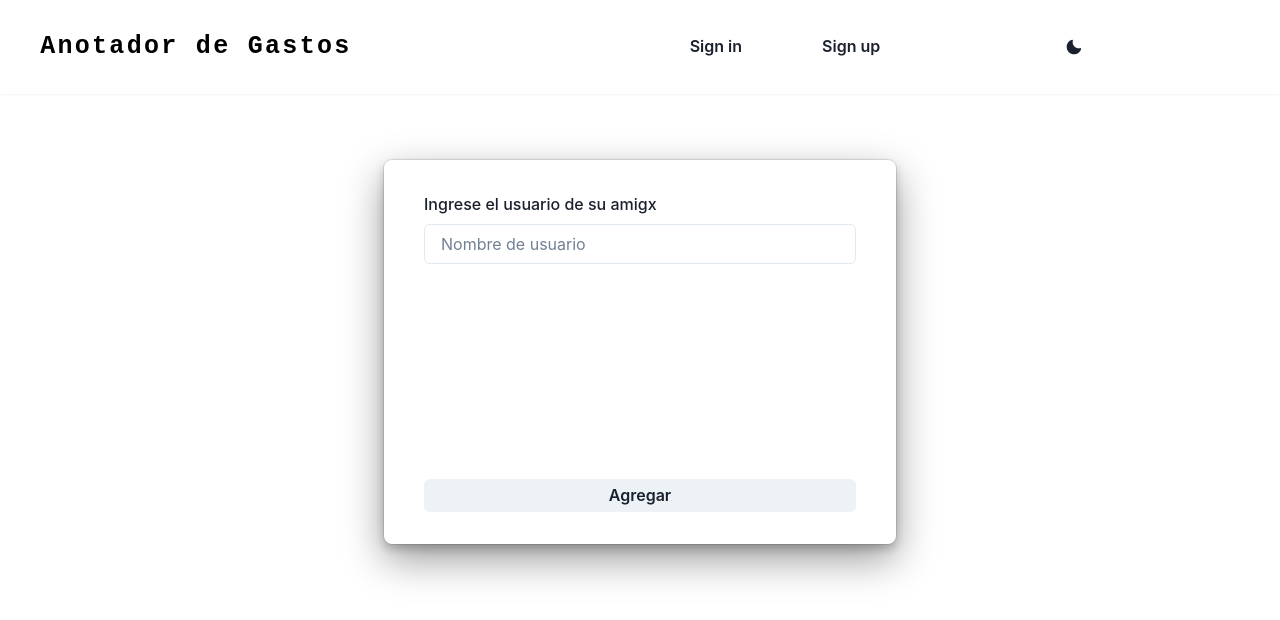
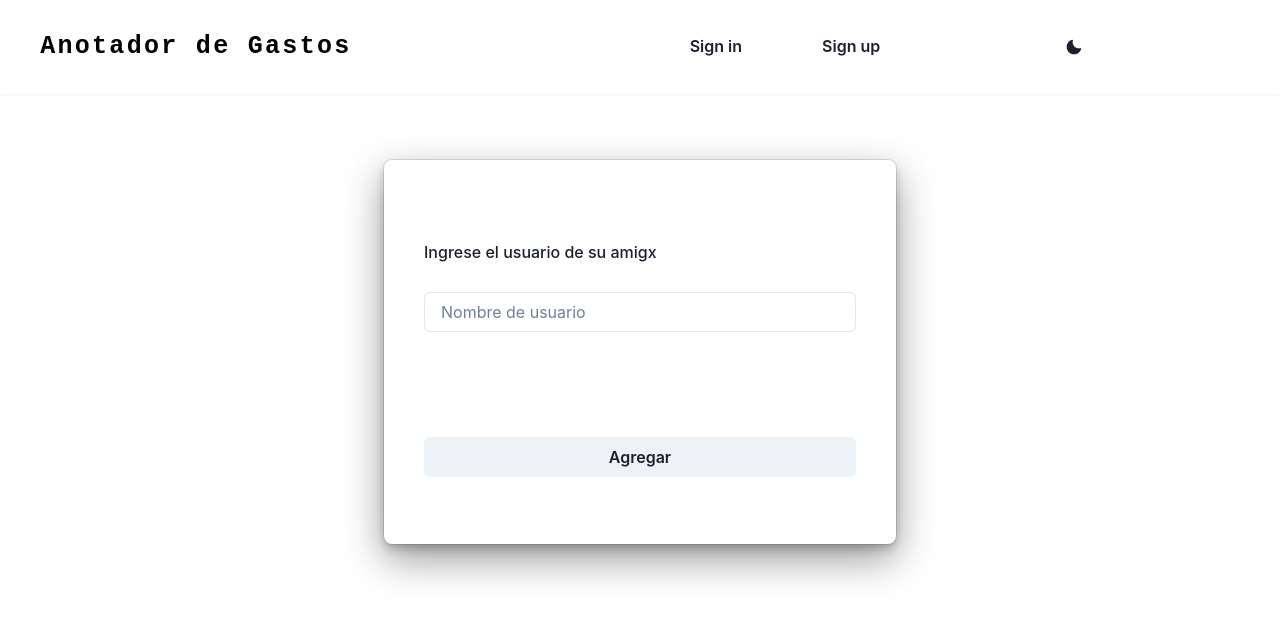
Before and after one commit to Tomascalabria/ControladorDeGastos-Client, a React (Create React App) app: page /amigos/agregar in a window 1280 px wide. Shown: the top 620 px of the page. Built offline with nearby package versions, Linux system fonts and the light colour scheme.

Commit message:
solucionando error con jwt y retocando 'agregar amigos'

```diff
--- a/src/Context/ApiCall.js
+++ b/src/Context/ApiCall.js
@@ -5,7 +5,7 @@ export const loginProcess=async(userCrentials,dispatch)=>{
     dispatch({type:'LOGIN_START'})
     try{
      const response=await axios.post('https://controladorgastosapi.herokuapp.com/users/login',userCrentials)
-        dispatch({type:'LOGIN_SUCCESS',payload:response.data},window.localStorage.setItem('token',JSON.stringify(response.data.webtoken)))
+        dispatch({type:'LOGIN_SUCCESS',payload:response.data},window.localStorage.setItem('token',JSON.stringify(response.data.token)))
 
     }
     catch(err){
--- a/src/Context/AuthAction.js
+++ b/src/Context/AuthAction.js
@@ -4,6 +4,9 @@ export const loginInit=(userCredentials)=>({
 export const loginSuccess=(user)=>({
     type:'LOGIN_SUCCESS',
     payload:user
+
+
+
 })
 export const loginFailure=(error)=>({
     type:'LOGIN_FAILURE',
--- a/src/Context/AuthContext.js
+++ b/src/Context/AuthContext.js
@@ -15,7 +15,7 @@ export const AuthContextProvider=({children})=>{
     const [state,dispatch]=useReducer(AuthReducer,initialState)
     useEffect(()=>{
         localStorage.setItem('user',JSON.stringify(state.user))
-        localStorage.setItem('token',JSON.stringify(state.webtoken))
+        // localStorage.setItem('token',JSON.stringify((state.token)))
     },[state.user])
 
     return(
--- a/src/components/AddFriends/AddFriends.js
+++ b/src/components/AddFriends/AddFriends.js
@@ -1,12 +1,22 @@
 import { Box, Stack,FormControl,FormLabel,Input,useBreakpointValue, Button} from '@chakra-ui/react'
-import React, { useRef } from 'react'
+import axios from 'axios'
+import React, { useContext, useRef } from 'react'
+import { AuthContext } from '../../Context/AuthContext'
 
 export const AddFriends = () => {
-const {friend}=useRef()
-const handleClick=(e)=>{
+const friend=useRef()
+const {user}=useContext(AuthContext)
+
+const handleClick=async (e)=>{
     e.preventDefault()
-console.log('holla')
-}
+  const newFriend= await axios.post(`http://localhost:5050/friends/${user.userInfo._id}/add`,{friend:friend.current.value},{headers:{
+        token:user.token
+      }
+    })
+
+console.log(newFriend.data)
+console.log(newFriend.status)
+  }
     return (
         <Box
         w={'100%'}
@@ -20,6 +30,8 @@ console.log('holla')
       >
     <Box
     w={'lg'}
+    display='flex'
+    flexWrap={'wrap'}
     h='sm'
     justifyContent='center'
     py={{
@@ -43,16 +55,19 @@ console.log('holla')
   >
 
 
-    <Stack spacing="6" h='100%' >
+    <Stack h='md'w={'100%'} display='flex' flexWrap='wrap'>
+        <form style={{height:'90%',display:'flex',flexDirection:'column',alignItems:'stretch',flexWrap:'wrap'}} onSubmit={handleClick}>
 
-      <Stack spacing="5" display={'flex'} h='100%'>
+      <Stack spacing="5" display={'flex'} w='100%' h='80%' flexDir={'column'} justifyContent='space-around'alignContent={'space-between'} >
+        <FormControl display={'flex'} flexDirection='column' alignContent='space-around' justifyContent={'space-around'} alignItems={'flex-start'} height={'35%'} >
+          <FormLabel htmlFor="friends">Ingrese el usuario de su amigx</FormLabel>
+          <Input id="friends" required={true} type="text" placeholder='Nombre de usuario' ref={friend}  name='friends' />
+          </FormControl>
 
-        <FormControl onSubmit={handleClick}>
-          <FormLabel htmlFor="friends">Ingrese el usuario de su amigx</FormLabel>
-          <Input id="friends" onFocus={{background:'Black',color:'red'}} required='true' type="friends" placeholder='Nombre de usuario' ref={friend}  name='friends' />
-          </FormControl>
+          <Button type={'submit'} >Agregar</Button>
           </Stack>
-          <Button >Agregar</Button>
+
+          </form>
           </Stack>
         </Box>
         </Box>
```
Also changed, not shown: src/components/Auth/Login/Login.js (line endings or trailing spaces), src/components/ItemList/ExpensesList.js (line endings or trailing spaces).
